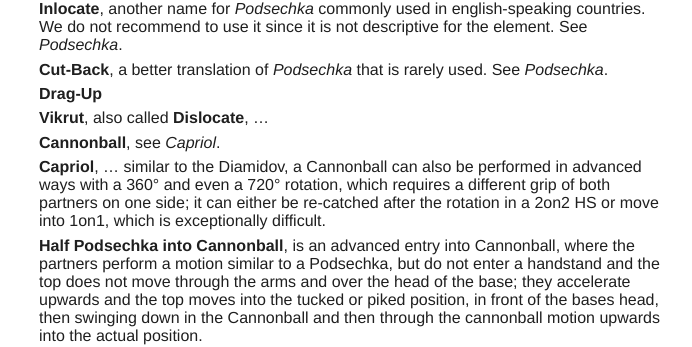
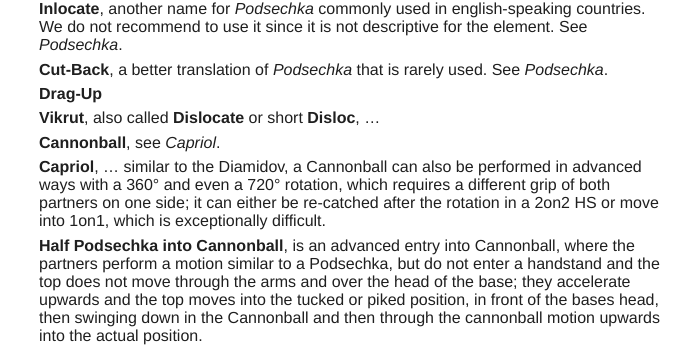
Before and after one commit to floshin/acrolib, a Jekyll site: the page built from terminology.md, in a window 1280 px wide and 900 px high, scrolled down 17353 px. Shown: the part 151-498 px from the top of the window, without its empty margins (294-986 px from the left). Built offline with Jekyll 4.4.1, drawn with Linux system fonts in a browser that asks for light colours; our own code applies the rules of GitHub Pages for plain Markdown files.

Commit message:
Update terminology.md

```diff
--- a/terminology.md
+++ b/terminology.md
@@ -317,7 +317,7 @@ G: Backbends on two feet
 * **Inlocate**, another name for *Podsechka* commonly used in english-speaking countries. We do not recommend to use it since it is not descriptive for the element. See *Podsechka*.
 * **Cut-Back**, a better translation of *Podsechka* that is rarely used. See *Podsechka*.
 * **Drag-Up**
-* **Vikrut**, also called **Dislocate**, ...
+* **Vikrut**, also called **Dislocate** or short **Disloc**, ...
 * **Cannonball**, see *Capriol*.
 * **Capriol**, ... similar to the Diamidov, a Cannonball can also be performed in advanced ways with a 360° and even a 720° rotation, which requires a different grip of both partners on one side; it can either be re-catched after the rotation in a 2on2 HS or move into 1on1, which is exceptionally difficult.
 * **Half Podsechka into Cannonball**, is an advanced entry into Cannonball, where the partners perform a motion similar to a Podsechka, but do not enter a handstand and the top does not move through the arms and over the head of the base; they accelerate upwards and the top moves into the tucked or piked position, in front of the bases head, then swinging down in the Cannonball and then through the cannonball motion upwards into the actual position.
```
